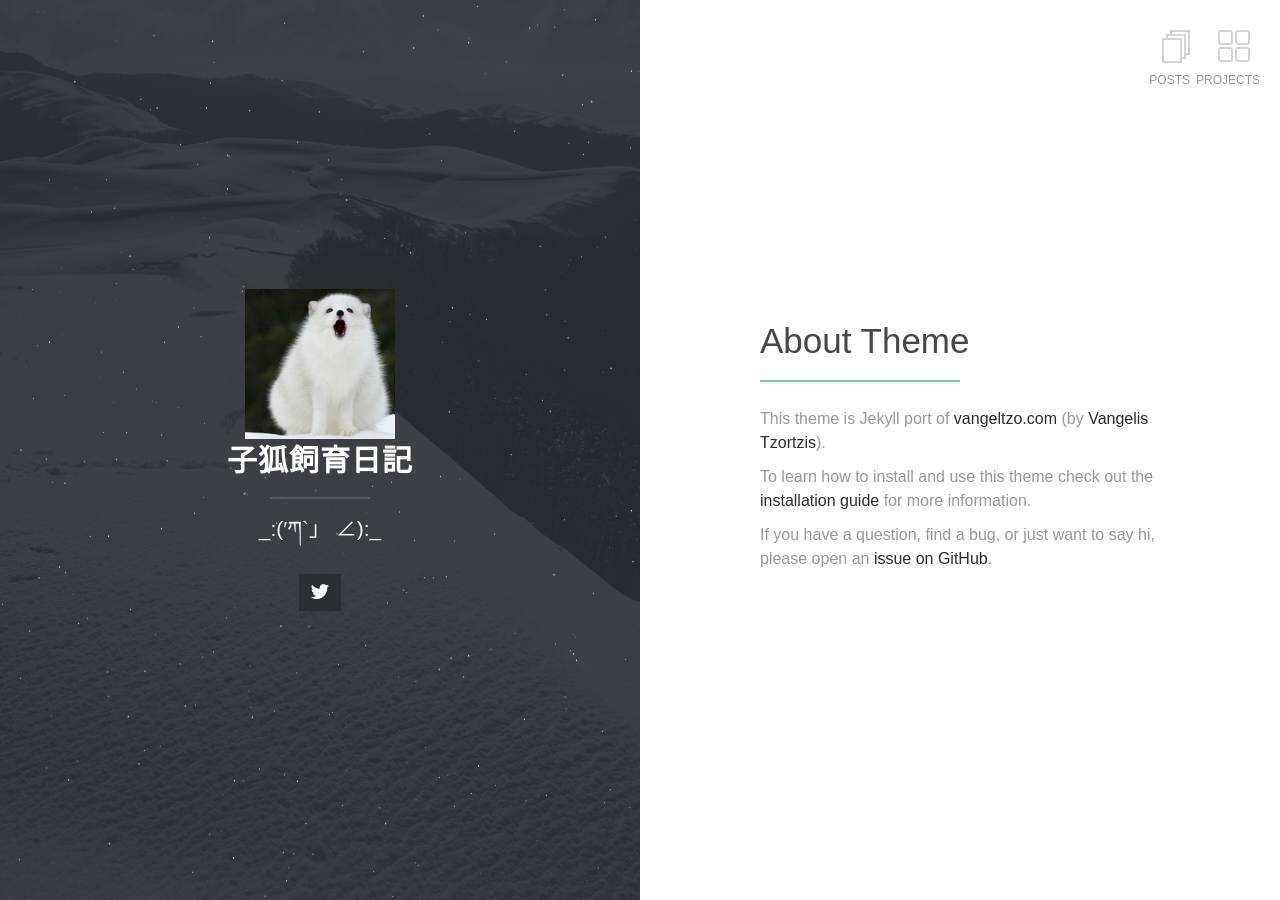
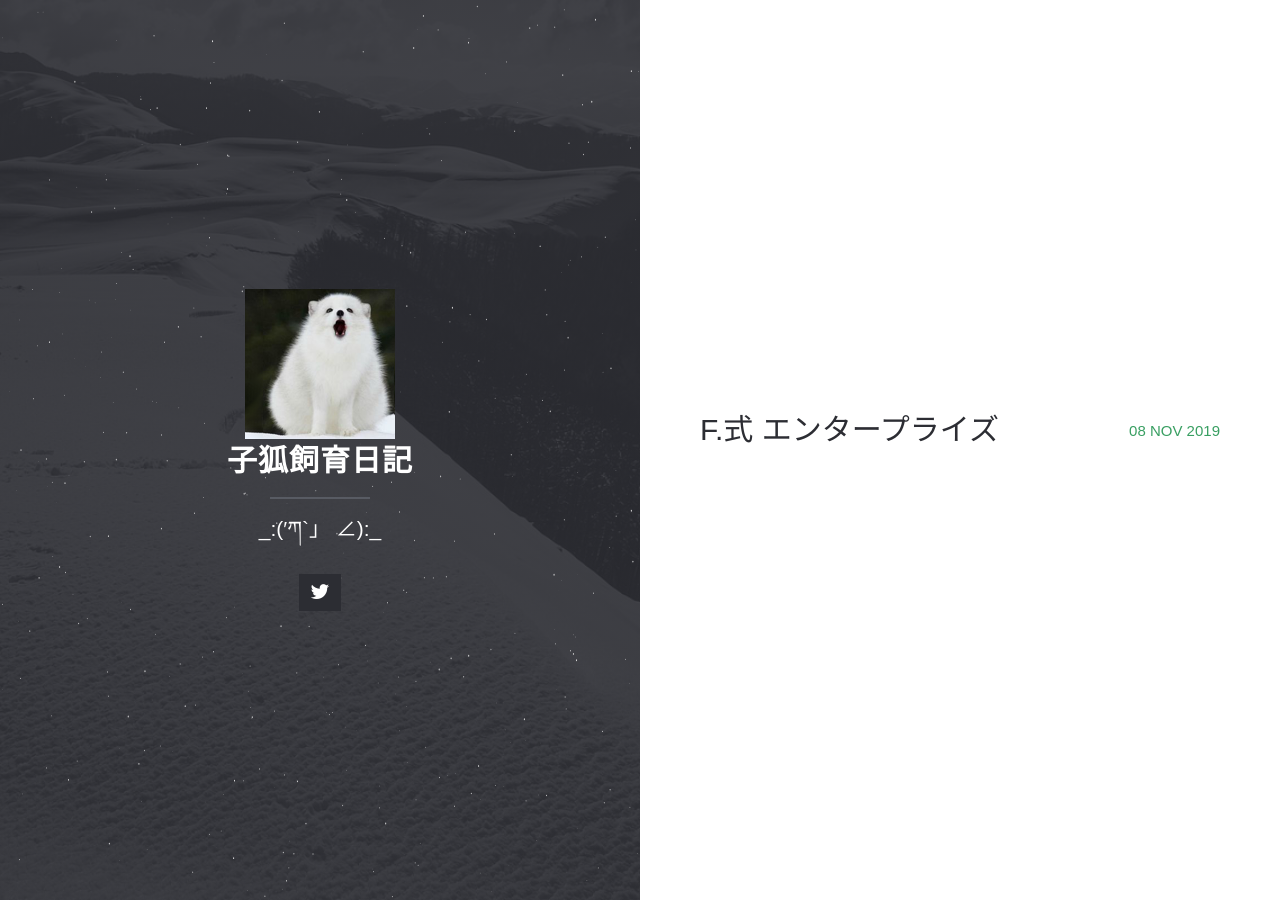
Before and after one commit to itsuhane/i-fox.github.io, a Jekyll site: the page built from index.md, in a window 1280 px wide. Built offline with Jekyll 4.4.1, drawn with Linux system fonts in a browser that asks for light colours; our own code applies the rules of GitHub Pages for plain Markdown files.

Commit message:
Enterprise ver1.0

```diff
--- a/_layouts/home.html
+++ b/_layouts/home.html
@@ -24,16 +24,35 @@ layout: compress
   </div>
 
   <div class="block-right">
-    <a href="{{ site.url }}/posts" title="posts" class="posts-menu-icon"></a>
+    <!-- <a href="{{ site.url }}/posts" title="posts" class="posts-menu-icon"></a>
     <span class="posts-link">POSTS</span>
     <a title="project" class="projects-menu-icon">
       <span></span>
     </a>
-    <span class="projects-link">PROJECTS</span>
+    <span class="projects-link">PROJECTS</span> -->
     <div class="content">
-      <div class="about-info">
-        {{ content }}
-      </div>
+      <ul class="posts-list">
+        {% for post in site.posts %}
+          <li>
+            <h2>
+              <a href="{{ site.url }}{{ post.url }}" class="post-title">
+                <span>{{ post.title | markdownify | remove: "<p>" | remove: "</p>" }}</span>
+              </a>
+              <span class="date">{{ post.date | date: '%d %b %Y' }}</span>
+            </h2>
+            <p>{{ post.excerpt | strip_html | truncatewords:10 }}</p>
+            <ul class="tags">
+            {% comment %}
+            {% for tag in post.tags %}
+              <li><a href="{{ site.url }}/tags#{{ tag }}">{{ tag }}</a></li>
+              {% unless forloop.last %}
+              {% endunless %}
+            {% endfor %}
+            {% endcomment %}
+            </ul>
+          </li>
+        {% endfor %}
+      </ul>
     </div>
   </div>
   {% include overlay.html %}
--- a/_layouts/page.html
+++ b/_layouts/page.html
@@ -13,6 +13,7 @@ layout: compress
         <div class="post-title-section">
           <div class="section-line">Posts <em>/</em></div>
           <h1 class="section-title">{{ page.title | markdownify | remove: "<p>" | remove: "</p>" }}</h1>
+          {% comment %}
           <ul class="tags">
             {% for tag in page.tags %}
               <li><a href="{{ site.url }}/tags#{{ tag }}">{{ tag }}</a></li>
@@ -20,6 +21,7 @@ layout: compress
               {% endunless %}
             {% endfor %}
           </ul>
+          {% endcomment %}
           <div class="section-line reverse"><a href="{{ site.url }}/posts">Back to posts</a> <em>/</em></div>
         </div>
       </div>
--- /dev/null
+++ b/_posts/2019-11-08-enterprise.md
@@ -0,0 +1,18 @@
+---
+layout: post
+title:  "F.式 エンタープライズ"
+date:   2019-11-08
+excerpt: ""
+tag:
+- mmd
+- azurelane
+- model
+- enterprise
+permalink: azurelane/enterprise
+---
+
+![Enterprise from Azure Lane]({{ site.url }}/images/enterprise.png)
+
+| 名称 | Ver | 更新日 | 配布先 | 備考 |
+|---|---|---|---|---|
+| F.式 エンタープライズ | 1.0 | 2019-11-08 | [▼](https://bowlroll.net/file/211350) | pass: NoLemon |
--- a/assets/_sass/_site.scss
+++ b/assets/_sass/_site.scss
@@ -462,7 +462,7 @@ canvas {
 }
 
 .section-title {
-  font-size: 100px;
+  font-size: 50px;
   position: absolute;
   bottom: 50px;
   left: 50px;
@@ -507,6 +507,9 @@ canvas {
       max-width: 75%;
       &:hover span {
         border-bottom: 1px dotted $green;
+      }
+      a {
+          color: lighten($black, 63%);
       }
     }
   }
@@ -593,7 +596,7 @@ canvas {
     position: relative;
     left: auto;
     bottom: auto;
-    font-size: 80px;
+    font-size: 50px;
   }
   .tags > li {
     background: none;
@@ -774,7 +777,7 @@ canvas {
     }
   }
   .section-title {
-    font-size: 80px;
+    font-size: 50px;
   }
   .projects-menu li {
     width: 100% !important;
--- a/index.md
+++ b/index.md
@@ -1,10 +1,3 @@
 ---
 layout: home
 ---
-# About Theme
-
-This theme is Jekyll port of [vangeltzo.com](http://vangeltzo.com/) (by [Vangelis Tzortzis](https://github.com/srekoble)).
-
-To learn how to install and use this theme check out the [installation guide](http://taylantatli.me/Halve/halve-theme/) for more information.
-
-If you have a question, find a bug, or just want to say hi, please open an [issue on GitHub](https://github.com/TaylanTatli/Halve/issues/new).
```
Also changed, not shown: _layouts/post-list.html (deleted, +0 -49 lines), _layouts/post.html (+5 -3 lines), _pages/posts.md (deleted, +0 -6 lines), _pages/tags.md (deleted, +0 -25 lines), _posts/2017-07-25-first-post.md (deleted, +0 -12 lines), images/enterprise.png (added).
